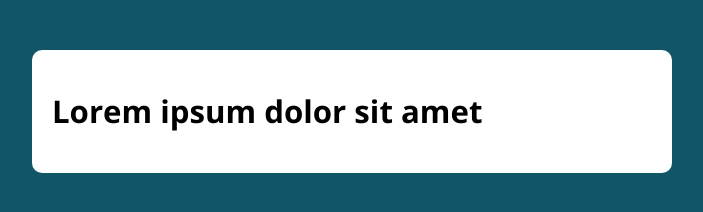
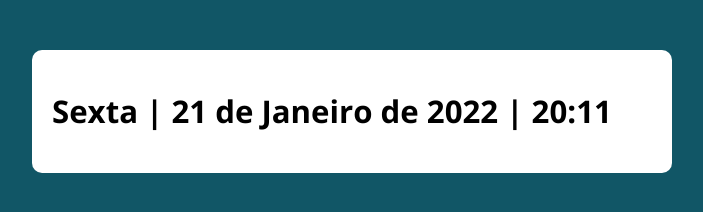
Before and after one commit to MatheusCosiello/Estudos-JS-e-TS-Full-Stack-Node-Express-noSQL-React-hooks-Redux-Design-Patterns, a plain HTML site: page exercicio utilizando date/index.html in a window 1280 px wide. Shown: the whole page, without its empty margins (288-991 px from the left). Drawn offline with nearby package versions, Linux system fonts and the light colour scheme.

Commit message:
att dia 21/01 part 2 switch-case js finalização do calendario header automatico

```diff
--- a/exercicio utilizando date/assets/js/main.js
+++ b/exercicio utilizando date/assets/js/main.js
@@ -2,13 +2,16 @@
 
 const data = new Date();
 
+function zeroAEsquerda(num){
+    return num >= 10 ? num : `0${num}`
+};
 
-const day = data.getDate();                 //dia
+const day = zeroAEsquerda(data.getDate());                 //dia
 const dayOfWeek = data.getDay();            //dia da semana
 const month = data.getMonth();              //mes
-const year = data.getFullYear();            //ano
-const hour = data.getHours();               //hora
-const minute = data.getMinutes();           //minuto
+const year = zeroAEsquerda(data.getFullYear());            //ano
+const hour = zeroAEsquerda(data.getHours());               //hora
+const minute = zeroAEsquerda(data.getMinutes());           //minuto
 
 let dayOfWeekText;                          //texto dia da semana
 let monthText;                              //texto mes
@@ -75,8 +78,7 @@ switch (month) {                             // swtich-case texto Mes
         monthText = "Dezembro";
     break;
 }
-let Header = `${dayOfWeekText},${day} de ${monthText} de ${year} Hora:${hour}:${minute}` ;
 
+const h1 = document.querySelector("#h1-text");
 
-
-console.log(Header);
+h1.innerHTML = `${dayOfWeekText} | ${day} de ${monthText} de ${year} | ${hour}:${minute}`;
--- a/exercicio utilizando date/index.html
+++ b/exercicio utilizando date/index.html
@@ -12,7 +12,7 @@
 <body>
 
   <section class="container">
-    <h1 id="h1-text">Lorem ipsum dolor sit amet</h1>
+    <h1 id="h1-text"></h1>
   </section>
 
   <script src="./assets/js/main.js"></script>
```
